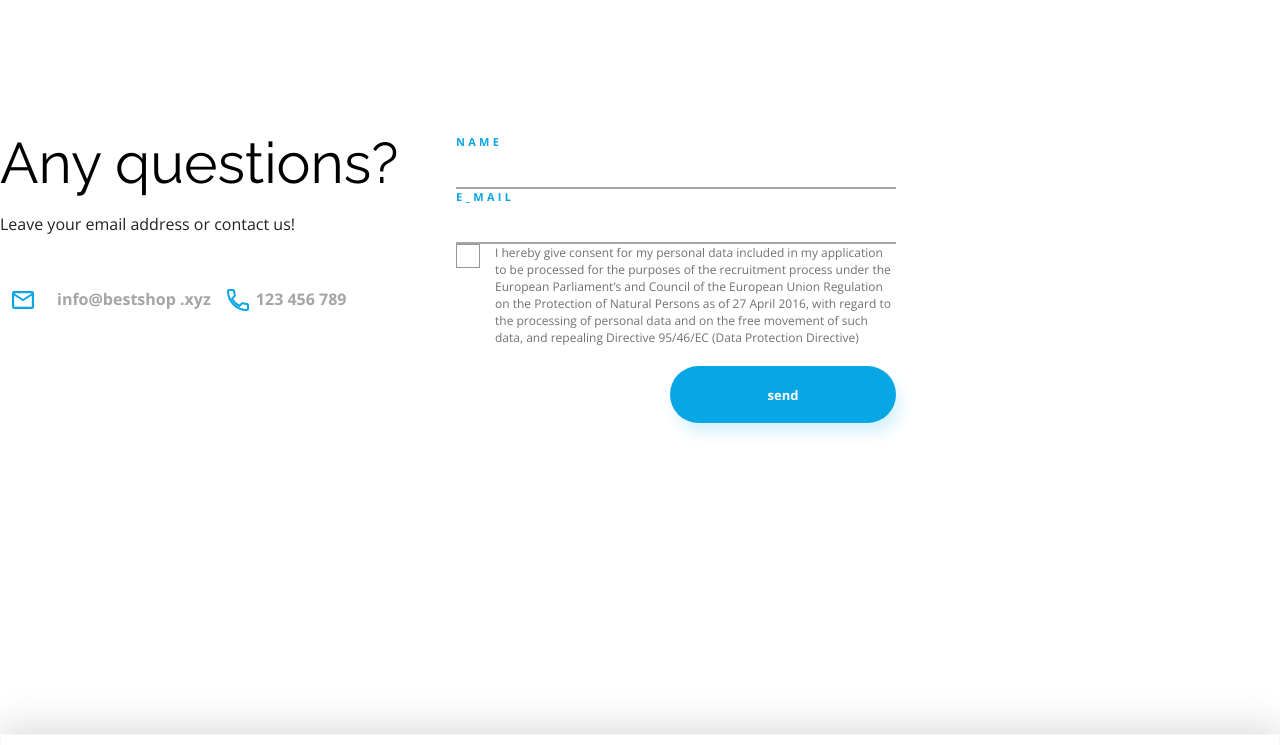
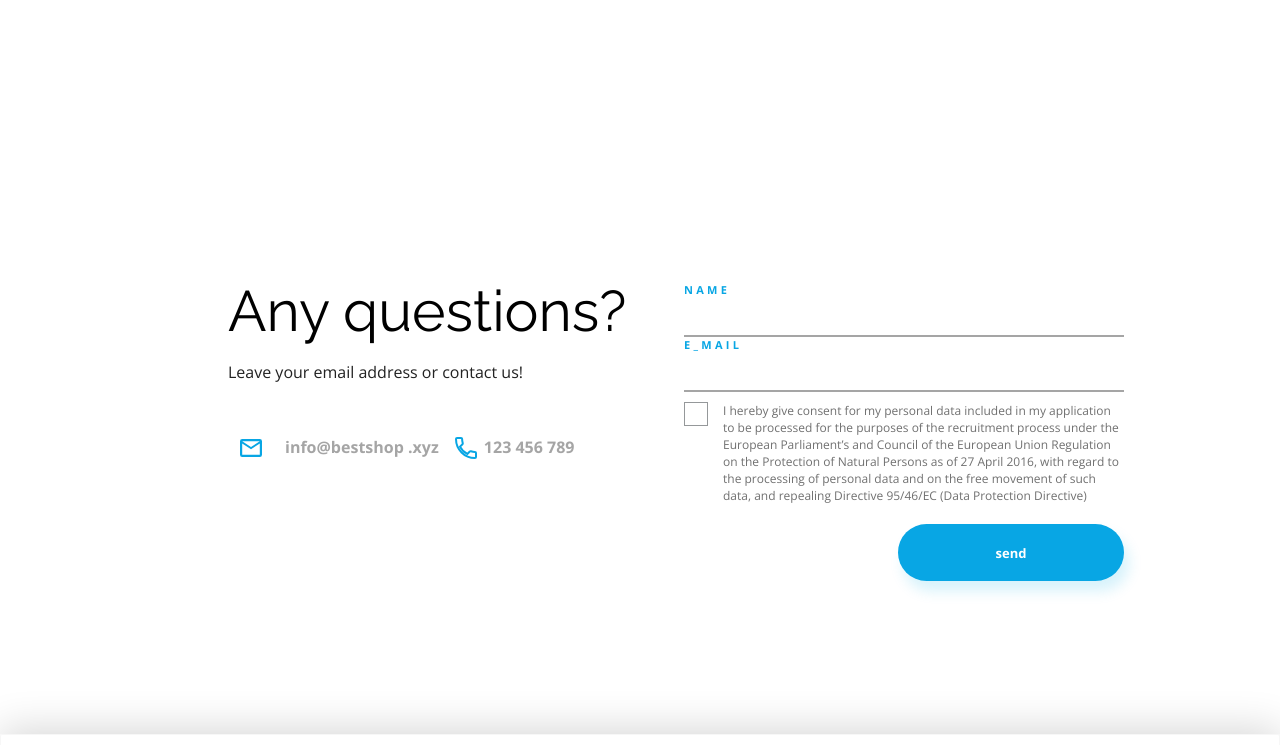
Before and after one commit to astacus777/BestShop, a plain HTML site: page index.html in a window 1280 px wide. Shown: the part 3680-4425 px from the top of the page. Drawn offline with nearby package versions, Linux system fonts and the light colour scheme; a web font is replaced by a local one.

Commit message:
contact list

```diff
--- a/css/style.css
+++ b/css/style.css
@@ -428,6 +428,10 @@ p.text {
 .contact .container{
 
     display: flex;
+    justify-content: center;
+    height: 679px;
+    margin-top: 148px;
+
 
 }
 .foot-bar {
@@ -505,6 +509,7 @@ p.text {
     background-size: contain;
 }
 .checkbox {
+    margin-top: 10px;
     font: normal normal normal 12px/17px Open Sans;
     letter-spacing: 0;
     color: #707070;
```
